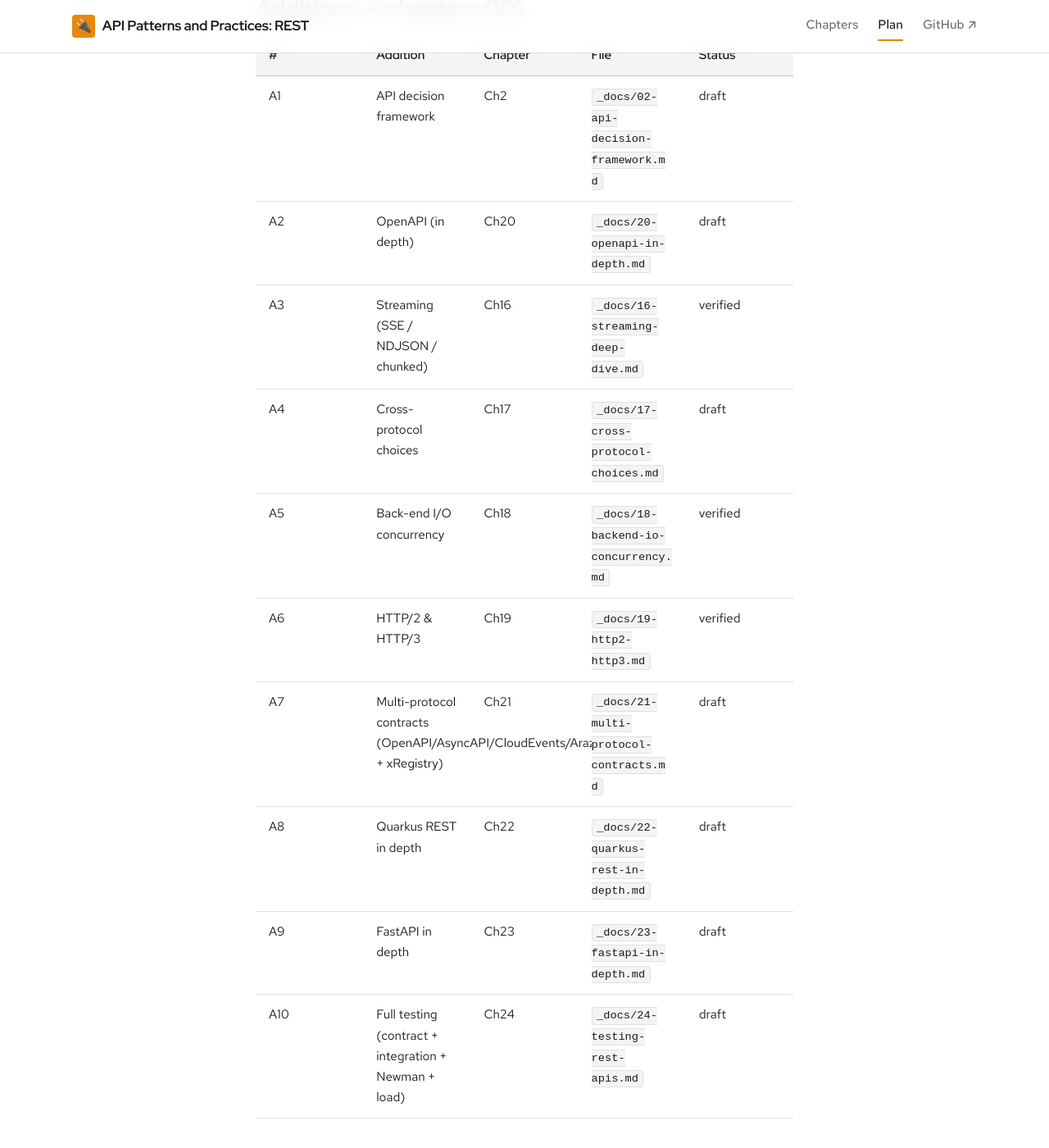
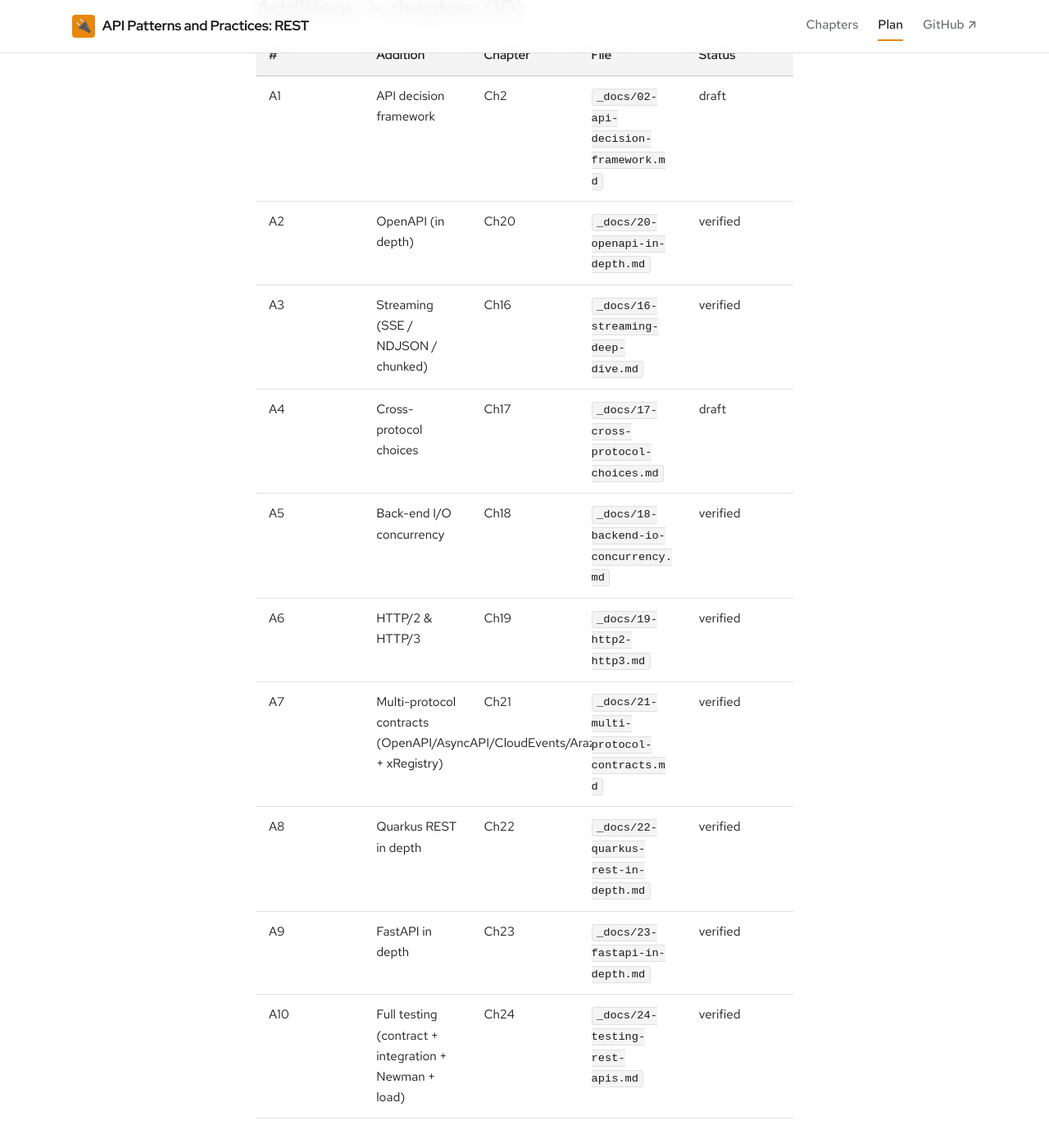
Before and after one commit to patterncatalyst/api-patterns-and-practices-rest, a Jekyll site: the page built from _plans/coverage-matrix.md, in a window 1280 px wide and 1400 px high, scrolled down 2639 px. Shown: the whole window at 82% size. Built offline with Jekyll 4.4.1, drawn with Linux system fonts in a browser that asks for light colours; some web fonts are replaced; some of the changed text lies outside the part shown.

Commit message:
docs(r05): flip Ch20-24 coverage to verified (CI matrix green)
All five example verify.sh jobs (incl. Ch21 Kafka + Ch24 Newman) passed in the
GitHub Actions matrix; chapters at depth, 0 ban-tier, static gate + jekyll build green.

```diff
--- a/_plans/coverage-matrix.md
+++ b/_plans/coverage-matrix.md
@@ -39,15 +39,15 @@ unverified) · `verified` (both stacks run green, footer flipped).
 | # | Addition | Chapter | File | Status |
 |---|---|---|---|---|
 | A1 | API decision framework | Ch2 | `_docs/02-api-decision-framework.md` | draft |
-| A2 | OpenAPI (in depth) | Ch20 | `_docs/20-openapi-in-depth.md` | draft |
+| A2 | OpenAPI (in depth) | Ch20 | `_docs/20-openapi-in-depth.md` | verified |
 | A3 | Streaming (SSE / NDJSON / chunked) | Ch16 | `_docs/16-streaming-deep-dive.md` | verified |
 | A4 | Cross-protocol choices | Ch17 | `_docs/17-cross-protocol-choices.md` | draft |
 | A5 | Back-end I/O concurrency | Ch18 | `_docs/18-backend-io-concurrency.md` | verified |
 | A6 | HTTP/2 & HTTP/3 | Ch19 | `_docs/19-http2-http3.md` | verified |
-| A7 | Multi-protocol contracts (OpenAPI/AsyncAPI/CloudEvents/Arazzo + xRegistry) | Ch21 | `_docs/21-multi-protocol-contracts.md` | draft |
-| A8 | Quarkus REST in depth | Ch22 | `_docs/22-quarkus-rest-in-depth.md` | draft |
-| A9 | FastAPI in depth | Ch23 | `_docs/23-fastapi-in-depth.md` | draft |
-| A10 | Full testing (contract + integration + Newman + load) | Ch24 | `_docs/24-testing-rest-apis.md` | draft |
+| A7 | Multi-protocol contracts (OpenAPI/AsyncAPI/CloudEvents/Arazzo + xRegistry) | Ch21 | `_docs/21-multi-protocol-contracts.md` | verified |
+| A8 | Quarkus REST in depth | Ch22 | `_docs/22-quarkus-rest-in-depth.md` | verified |
+| A9 | FastAPI in depth | Ch23 | `_docs/23-fastapi-in-depth.md` | verified |
+| A10 | Full testing (contract + integration + Newman + load) | Ch24 | `_docs/24-testing-rest-apis.md` | verified |
 
 ## Runtime-tier additions → chapters (3)
 
@@ -81,11 +81,11 @@ unverified) · `verified` (both stacks run green, footer flipped).
 | 17 | `_docs/17-cross-protocol-choices.md` | Part 7 | draft |
 | 18 | `_docs/18-backend-io-concurrency.md` | Part 8 | verified |
 | 19 | `_docs/19-http2-http3.md` | Part 8 | verified |
-| 20 | `_docs/20-openapi-in-depth.md` | Part 9 | draft |
-| 21 | `_docs/21-multi-protocol-contracts.md` | Part 9 | draft |
-| 22 | `_docs/22-quarkus-rest-in-depth.md` | Part 9 | draft |
-| 23 | `_docs/23-fastapi-in-depth.md` | Part 9 | draft |
-| 24 | `_docs/24-testing-rest-apis.md` | Part 10 | draft |
+| 20 | `_docs/20-openapi-in-depth.md` | Part 9 | verified |
+| 21 | `_docs/21-multi-protocol-contracts.md` | Part 9 | verified |
+| 22 | `_docs/22-quarkus-rest-in-depth.md` | Part 9 | verified |
+| 23 | `_docs/23-fastapi-in-depth.md` | Part 9 | verified |
+| 24 | `_docs/24-testing-rest-apis.md` | Part 10 | verified |
 | 25 | `_docs/25-local-with-docker-compose.md` | Part 11 | planned |
 | 26 | `_docs/26-kubernetes-on-minikube.md` | Part 11 | planned |
 | A | `_docs/99-appendix-a-openshift-crc.md` | Part 11 | planned |
```
